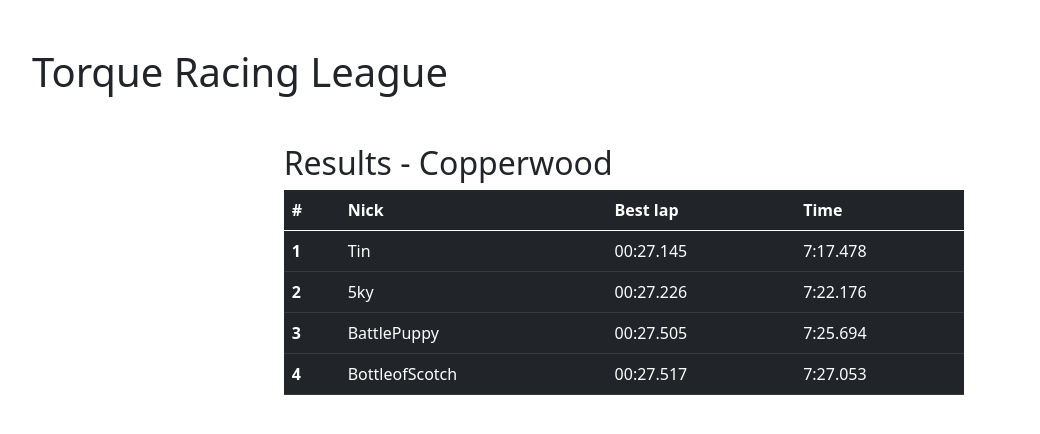
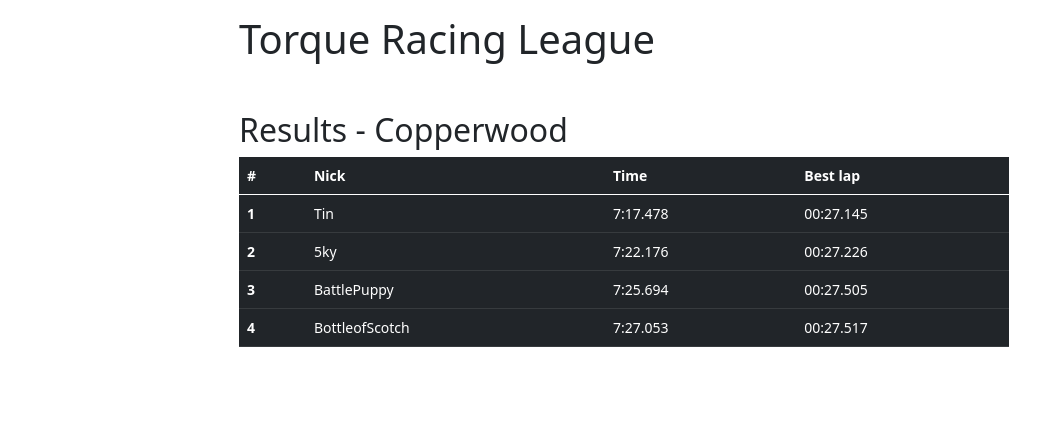
Before and after one commit to lpikor/torque-racing-league, a website: page index.html in a window 1280 px wide. Shown: the whole page, without its empty margins (16-1056 px from the left). Drawn offline with nearby package versions, Linux system fonts and the light colour scheme.

Commit message:
Improve styling for rwd

```diff
--- a/index.html
+++ b/index.html
@@ -8,11 +8,11 @@
     <link rel="stylesheet" href="style.css">
     <title>Torque Racing League</title>
 </head>
-<body class="m-5">
+<body>
     <h1>Torque Racing League</h1>
 
-    <div class="row mt-5">
-        <div class="container col-7">
+    <div class="mt-5 table-container">
+        <div class="">
             <h2>Results - Copperwood</h2>
             <!-- <h3>Iron Division</h3> -->
             <table class="table table-dark">
@@ -20,8 +20,8 @@
                   <tr>
                     <th scope="col">#</th>
                     <th scope="col">Nick</th>
+                    <th scope="col">Time</th>
                     <th scope="col">Best lap</th>
-                    <th scope="col">Time</th>
                     <!-- <th scope="col">Diff</th> -->
                   </tr>
                 </thead>
@@ -29,29 +29,29 @@
                   <tr>
                     <th scope="row">1</th>
                     <td>Tin</td>
+                    <td>7:17.478</td>
                     <td>00:27.145</td>
-                    <td>7:17.478</td>
                     <!-- <td>+0:00.000</td> -->
                   </tr>
                   <tr>
                     <th scope="row">2</th>
                     <td>5ky</td>
+                    <td>7:22.176</td>
                     <td>00:27.226</td>
-                    <td>7:22.176</td>
                     <!-- <td>+0:00.000</td> -->
                   </tr>
                   <tr>
                     <th scope="row">3</th>
                     <td>BattlePuppy</td>
+                    <td>7:25.694</td>
                     <td>00:27.505</td>
-                    <td>7:25.694</td>
                     <!-- <td>+0:00.000</td> -->
                   </tr>
                   <tr>
                     <th scope="row">4</th>
                     <td>BottleofScotch</td>
+                    <td>7:27.053</td>
                     <td>00:27.517</td>
-                    <td>7:27.053</td>
                     <!-- <td>+0:00.000</td> -->
                   </tr>
                 </tbody>
--- a/style.css
+++ b/style.css
@@ -0,0 +1,6 @@
+body {
+    max-width: 800px;
+    margin: 0 auto;
+    padding: 15px;
+    font-size: 14px;
+}
```
